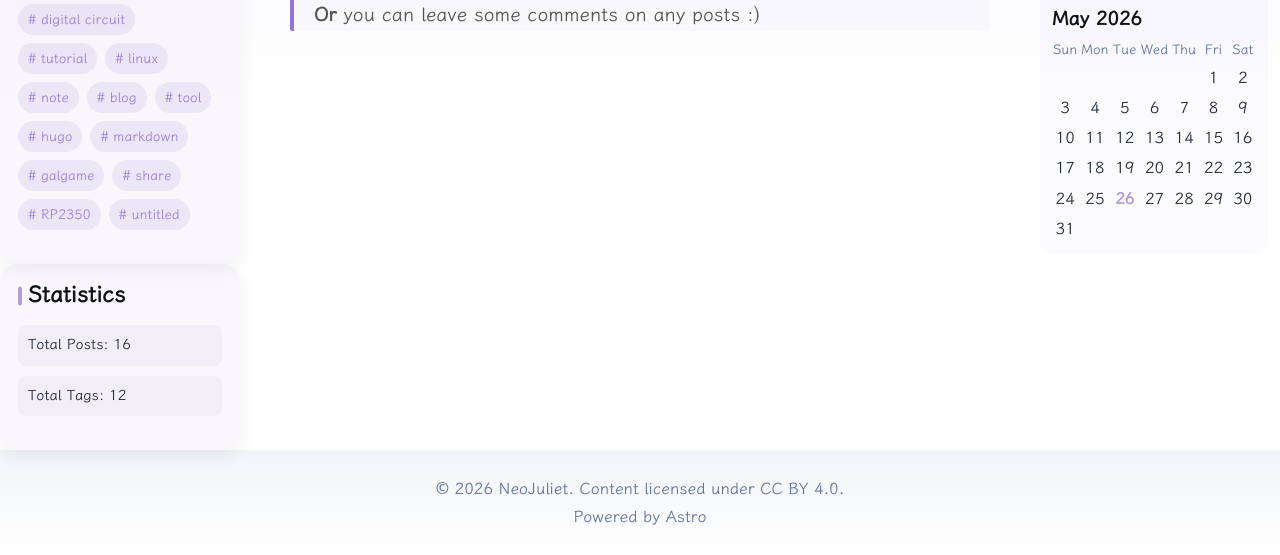
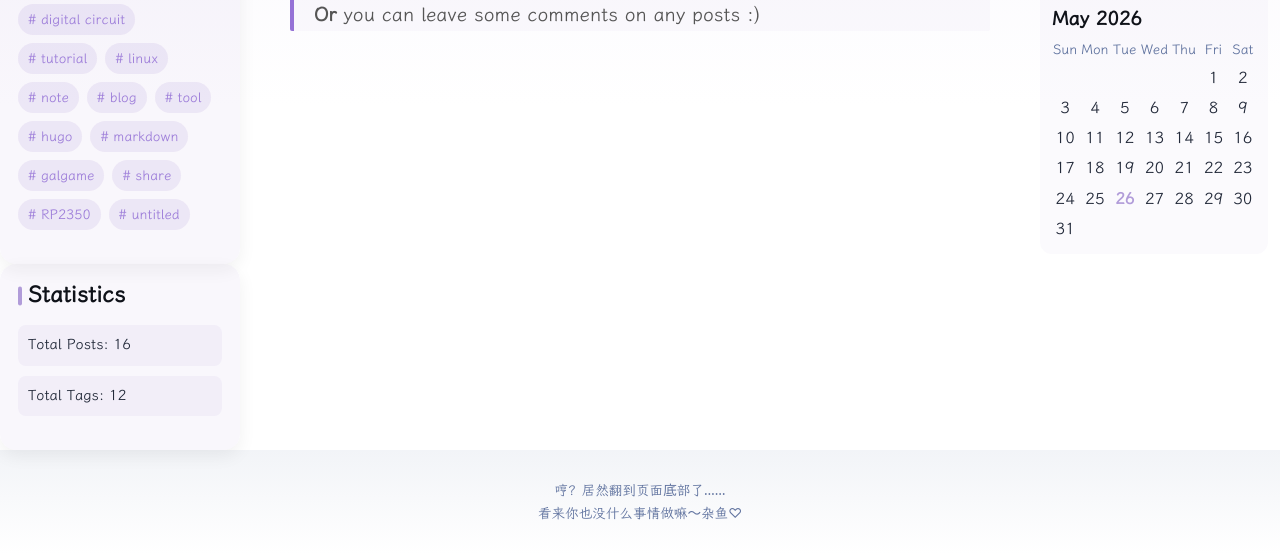
Before and after one commit to Hi-Jiang-a11y/NeoJuliet-Blog, an Astro site: page /about in a window 1280 px wide. Shown: the part 494-1049 px from the top of the page. Built offline with nearby package versions, Linux system fonts and the light colour scheme; Astro itself is replaced by a stand-in of ours; a web font is replaced by a local one.

Commit message:
Modified ... ? Guess?

```diff
--- a/src/components/Footer.astro
+++ b/src/components/Footer.astro
@@ -4,15 +4,18 @@ const today = new Date();
 ---
 
 <footer>
-    &copy; {today.getFullYear()} NeoJuliet. Content licensed under CC BY 4.0.
-    <div class="footer-tech">Powered by Astro</div>
+    <p>
+    哼？居然翻到页面底部了……<br>
+    看来你也没什么事情做嘛～杂鱼♡
+  </p>
 </footer>
 <style>
 	footer {
-        padding: 25px;
+        padding: 15px;
         background: linear-gradient(var(--gray-gradient)) no-repeat;
 		color: rgb(var(--gray));
-		text-align: center;
+        text-align: center;
+        font-size: 0.85em;
     }
 
 </style>
```
Also changed, not shown: public/fonts/LXGWWenKai-Regular-subset.woff2.
